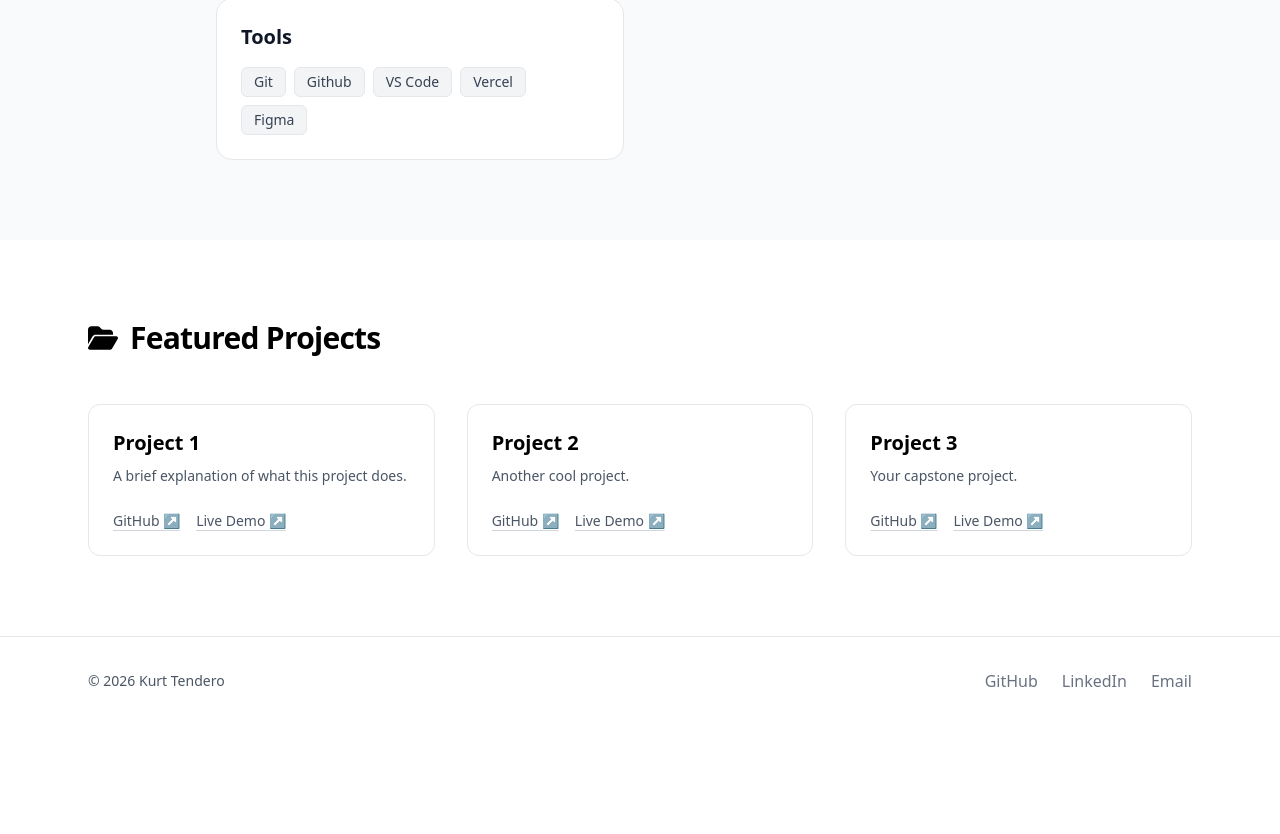
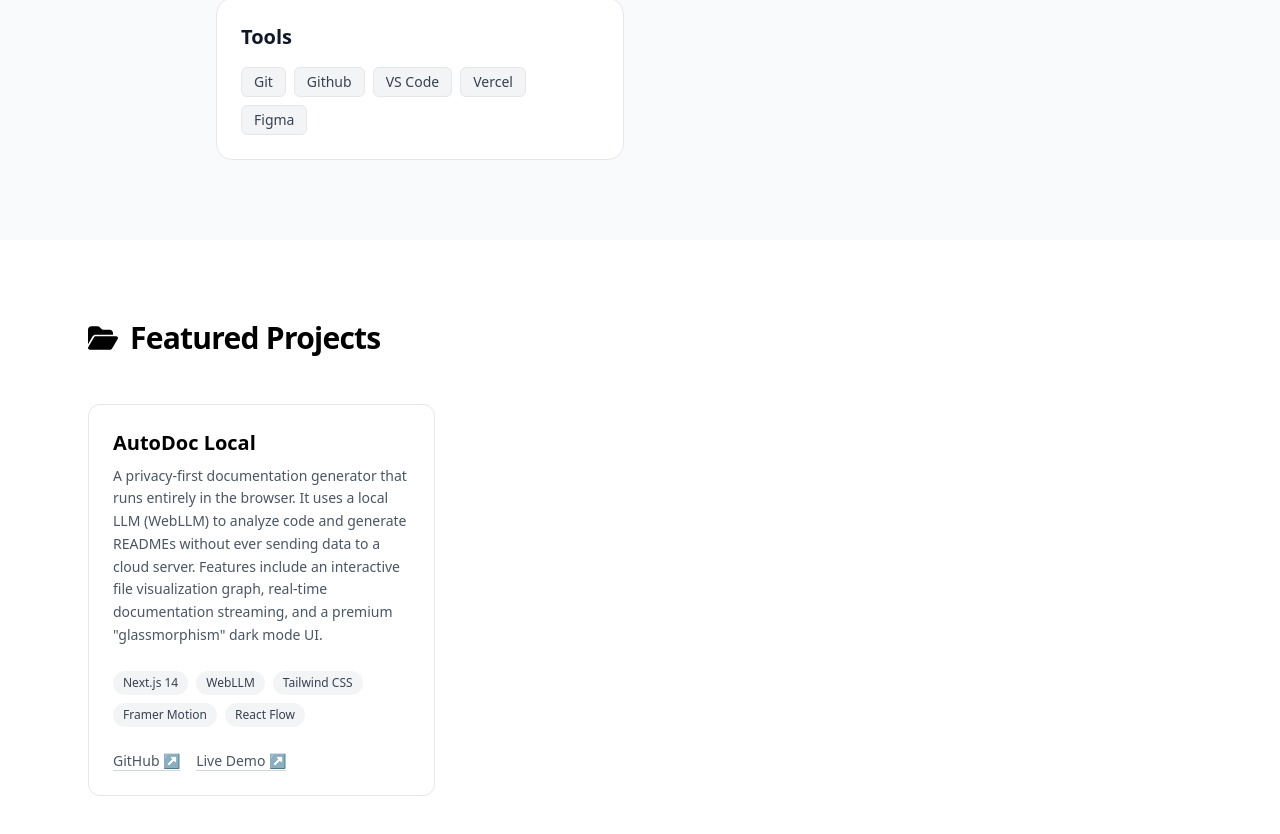
Before and after one commit to Kurt0913/kurt-portfolio, a Next.js app: page / in a window 1280 px wide. Shown: the part 1942-2776 px from the top of the page. Before the commit the page ends 2667 px from the top, so only its background shows below. Built offline with nearby package versions, Linux system fonts and the light colour scheme.

Commit message:
Added my first project

```diff
--- a/src/app/components/Hero.jsx
+++ b/src/app/components/Hero.jsx
@@ -50,7 +50,7 @@
                 transition={{ delay: 0.2 }}
                 className="text-5xl md:text-6xl font-bold tracking-tighter text-black dark:text-white mb-4"
             >
-              Hi, I'm Kurt Tendero
+              Hi! I'm Kurt Tendero
             </motion.h1>
 
             <motion.p
--- a/src/app/components/Projects.jsx
+++ b/src/app/components/Projects.jsx
@@ -5,9 +5,13 @@
 import { FaFolderOpen } from "react-icons/fa6";
 
 const projects = [
-    { title: "Project 1", description: "A brief explanation of what this project does.", tech: ["React", "Node"], link: "#", github: "#"},
-    { title: "Project 2", description: "Another cool project.", tech: ["Python", "SQL"], link: "#", github: "#"},
-    { title: "Project 3", description: "Your capstone project.", tech: ["Java", "Spring"], link: "#", github: "#"},
+  {
+    title: "AutoDoc Local",
+    description: "A privacy-first documentation generator that runs entirely in the browser. It uses a local LLM (WebLLM) to analyze code and generate READMEs without ever sending data to a cloud server. Features include an interactive file visualization graph, real-time documentation streaming, and a premium \"glassmorphism\" dark mode UI.",
+    tech: ["Next.js 14", "WebLLM", "Tailwind CSS", "Framer Motion", "React Flow"],
+    link: "https://autodoc-local.vercel.app",
+    github: "https://github.com/Kurt0913/autodoc-local"
+  },
 ];
 
 const Projects = () => {
@@ -45,6 +49,18 @@
                 {project.description}
               </p>
 
+              {/* Tech Stack Tags */}
+              <div className="flex flex-wrap gap-2 mb-6">
+                {project.tech.map((tech, i) => (
+                  <span
+                    key={i}
+                    className="text-xs font-medium px-2.5 py-1 rounded-full bg-gray-100 dark:bg-gray-800 text-gray-700 dark:text-gray-300"
+                  >
+                    {tech}
+                  </span>
+                ))}
+              </div>
+
               <div className="flex gap-4">
                 {/* Links: Monochrome Underline Style */}
                 <Link href={project.github} className="text-sm font-medium text-gray-600 dark:text-gray-400 hover:text-black dark:hover:text-white underline underline-offset-4 decoration-gray-300 transition-colors">
```
